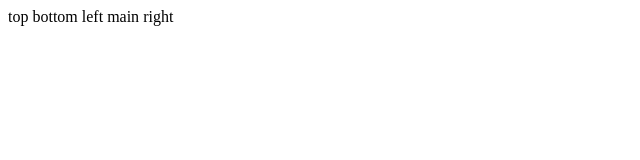
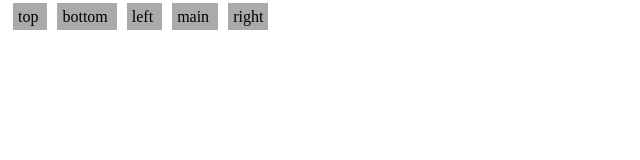
Before and after one commit to apparentlymart/angular-widgets, a plain HTML site: page example/index.html in a window 1280 px wide. Shown: the whole page, without its empty margins (0-640 px from the left). Drawn offline with nearby package versions, Linux system fonts and the light colour scheme.

Commit message:
border layout container prototype.
Collects its children and distributes them into five layout zones.

```diff
--- a/example/index.html
+++ b/example/index.html
@@ -1,6 +1,15 @@
 <html ng-app="t">
 <head>
 <title>Angular Widgets test</title>
+<style>
+html-widget {
+    background: #aaaaaa;
+    text-align: center;
+    min-width: 200px;
+    margin: 5px;
+    padding: 5px;
+}
+</style>
 </head>
 <body ng-controller="TestController">
 
--- a/example/test.js
+++ b/example/test.js
@@ -24,11 +24,15 @@ t.config(
                         this.addChild = function (widget) {
                             // TODO: We ought to $observe this attribute to allow for it to possibly change
                             // later.
+                            console.log('headerLayout accepts child', widget);
                             var place = widget.attrs.layoutPlace;
+                            console.log('wants to be in', place);
                             if (!place) return;
                             var placeWidgets = widgets[place];
+                            console.log('widgets there are', placeWidgets);
                             if (!placeWidgets) return;
                             placeWidgets.push(widget);
+                            console.log('and now', placeWidgets);
                         };
                         this.removeChild = function (widget) {
                             var place = widget.attrs.layoutPlace;
@@ -40,7 +44,7 @@ t.config(
                             );
                         };
                     },
-                    template: '<div class="outer"><div class="header"><ngw-child widget="widget" ng-repeat="widget in widgets.header"></ngw-child></div><div class="middle"><div class="leading"><ngw-child widget="widget" ng-repeat="widget in widgets.leader"></ngw-child></div><div class="main"><ngw-child widget="widget" ng-repeat="widgets in widgets.main"></ngw-child></div><div class="trailing"><ngw-child widget="widget" ng-repeat="widget in widgets.trailer"></ngw-child></div></div><div class="footer"><ngw-child widget="widget" ng-repeat="widget in widgets.footer"></ngw-child></div></div>'
+                    template: '<style>div {display: flex;justify-content: space-between;} .outer, .header, .leading, .main, .trailing, .footer { flex-direction: column }</style><div class="outer"><div class="header"><ngw-child widget="widget" ng-repeat="widget in widgets.header"></ngw-child></div><div class="middle"><div class="leading"><ngw-child widget="widget" ng-repeat="widget in widgets.leader"></ngw-child></div><div class="main"><ngw-child widget="widget" ng-repeat="widgets in widgets.main"></ngw-child></div><div class="trailing"><ngw-child widget="widget" ng-repeat="widget in widgets.trailer"></ngw-child></div></div><div class="footer"><ngw-child widget="widget" ng-repeat="widget in widgets.footer"></ngw-child></div></div>'
                 };
             }
         );
--- a/src/angular-widgets.js
+++ b/src/angular-widgets.js
@@ -275,7 +275,10 @@
                      widget: '=widget'
                  },
                  replace: true,
-                 template: '<content select=".' + instanceClassPrefix + '{{widget.id}}"></content>'
+                 template: '<content select=".' + instanceClassPrefix + '{{widget.id}}"></content>',
+                 controller: function ($scope) {
+                     console.log('ngwChild for ', $scope.widget);
+                 }
              };
          }
      );
```
